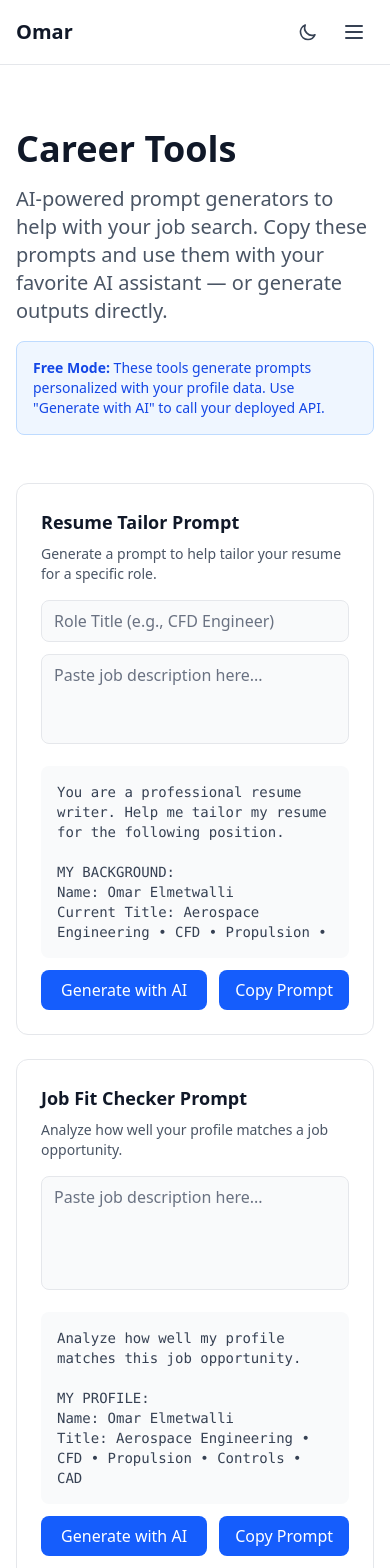
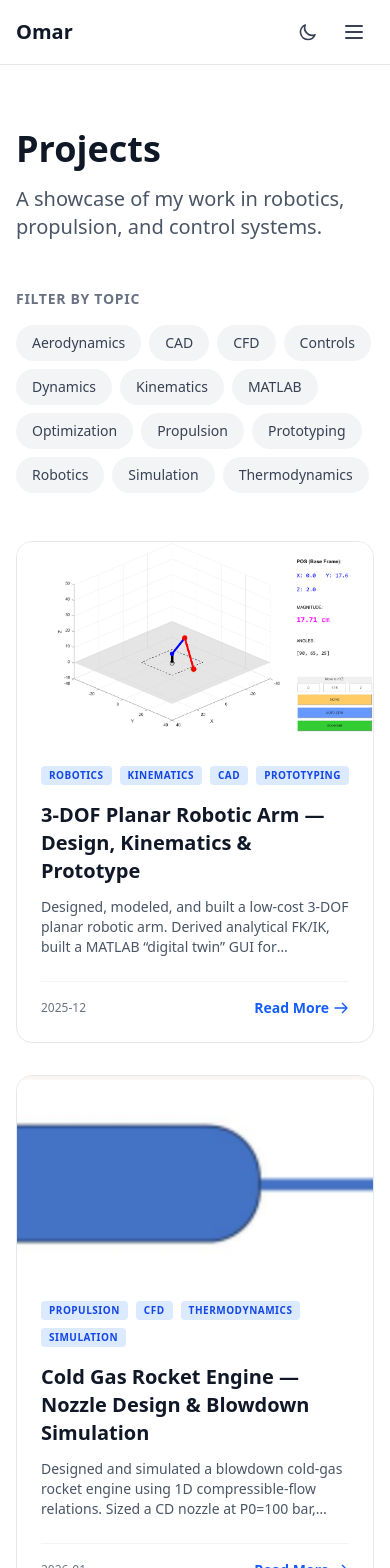
Before and after one commit to Omar-elmetwalli/github-portfolio, a Next.js app: page /projects in a window 390 px wide. Shown: the top 1568 px of the page. Built offline with nearby package versions, Linux system fonts and the light colour scheme.

Commit message:
Fix: Restore projects page content and add tag filtering

```diff
--- a/src/app/projects/page.tsx
+++ b/src/app/projects/page.tsx
@@ -1,450 +1,142 @@
 "use client";
 
 import { useState } from "react";
-import { profile } from "../../../data/profile";
-import { projects } from "../../../data/projects";
-import { callAi } from "../../lib/callAi";
+import Link from "next/link";
+import { projects, getAllTags } from "../../../data/projects";
 
-interface PromptCardProps {
-  title: string;
-  description: string;
-  children: React.ReactNode;
-  prompt: string;
-  disclaimer?: string;
-  output?: string | null;
-  onGenerate?: () => Promise<void>;
-  generating?: boolean;
-}
+export default function ProjectsPage() {
+  const [selectedTags, setSelectedTags] = useState<string[]>([]);
+  const allTags = getAllTags();
 
-function PromptCard({
-  title,
-  description,
-  children,
-  prompt,
-  disclaimer,
-  output,
-  onGenerate,
-  generating,
-}: PromptCardProps) {
-  const [copied, setCopied] = useState(false);
-
-  const copyToClipboard = async () => {
-    try {
-      await navigator.clipboard.writeText(output ?? prompt);
-      setCopied(true);
-      setTimeout(() => setCopied(false), 2000);
-    } catch (err) {
-      console.error("Failed to copy:", err);
-    }
+  const toggleTag = (tag: string) => {
+    setSelectedTags((prev) =>
+      prev.includes(tag) ? prev.filter((t) => t !== tag) : [...prev, tag]
+    );
   };
 
-  return (
-    <div className="p-6 bg-white dark:bg-gray-800 rounded-xl border border-gray-200 dark:border-gray-700">
-      <h3 className="text-lg font-semibold text-gray-900 dark:text-white mb-2">
-        {title}
-      </h3>
-      <p className="text-sm text-gray-600 dark:text-gray-400 mb-4">
-        {description}
-      </p>
-      {disclaimer && (
-        <div className="mb-4 p-3 bg-amber-50 dark:bg-amber-900/20 border border-amber-200 dark:border-amber-800 rounded-lg">
-          <p className="text-sm text-amber-700 dark:text-amber-400 font-medium">
-            ⚠️ {disclaimer}
-          </p>
-        </div>
-      )}
-      {children}
-      <div className="mt-4">
-        <div className="p-4 bg-gray-50 dark:bg-gray-900 rounded-lg max-h-48 overflow-y-auto">
-          <textarea
-            readOnly
-            value={output ?? prompt}
-            className="w-full h-40 bg-transparent text-sm text-gray-700 dark:text-gray-300 font-mono resize-none outline-none"
-          />
-        </div>
+  const filteredProjects = selectedTags.length === 0
+    ? projects
+    : projects.filter((project) =>
+      selectedTags.some((tag) => project.tags.includes(tag))
+    );
 
-        <div className="flex gap-3 mt-3">
-          {onGenerate && (
-            <button
-              onClick={onGenerate}
-              disabled={generating}
-              className={`flex-1 py-2 px-4 rounded-lg font-medium transition-colors ${generating ? "bg-gray-400 text-white cursor-not-allowed" : "bg-blue-600 hover:bg-blue-700 text-white"
-                }`}
-            >
-              {generating ? "Generating..." : "Generate with AI"}
-            </button>
-          )}
-
-          <button
-            onClick={copyToClipboard}
-            className={`py-2 px-4 rounded-lg font-medium transition-colors ${copied ? "bg-green-600 text-white" : "bg-blue-600 hover:bg-blue-700 text-white"
-              }`}
-          >
-            {copied ? "✓ Copied!" : "Copy Prompt"}
-          </button>
-        </div>
-      </div>
-    </div>
-  );
-}
-
-/* ------- ResumeTailorPrompt (example) ------- */
-function ResumeTailorPrompt() {
-  const [roleTitle, setRoleTitle] = useState("");
-  const [jobDescription, setJobDescription] = useState("");
-  const [output, setOutput] = useState<string | null>(null);
-  const [generating, setGenerating] = useState(false);
-
-  const prompt = `You are a professional resume writer. Help me tailor my resume for the following position.
-
-MY BACKGROUND:
-Name: ${profile.name}
-Current Title: ${profile.title}
-Summary: ${profile.summary}
-Skills: ${profile.skills.join(", ")}
-
-PROJECTS:
-${projects.map((p) => `- ${p.title}: ${p.summary}`).join("\n")}
-
-TARGET ROLE: ${roleTitle || "[Enter role title]"}
-
-JOB DESCRIPTION:
-${jobDescription || "[Paste job description here]"}
-
-Please:
-1. Provide tailored resume bullets (use strong action verbs, quantifiable outcomes where possible).
-2. Provide 8-12 keyword suggestions to include in the resume for ATS.
-`;
-
-  const handleGenerate = async () => {
-    setGenerating(true);
-    try {
-      const text = await callAi(
-        undefined,
-        "resume_tailor",
-        { roleTitle, jobDescription },
-        {
-          name: profile.name,
-          title: profile.title,
-          summary: profile.summary,
-          skills: profile.skills,
-        }
-      );
-      setOutput(text);
-    } catch (err: any) {
-      setOutput(`Error: ${err.message || "Failed to generate. Try again later."}`);
-    } finally {
-      setGenerating(false);
-    }
-  };
-
-  return (
-    <PromptCard
-      title="Resume Tailor Prompt"
-      description="Generate a prompt to help tailor your resume for a specific role."
-      prompt={prompt}
-      output={output}
-      onGenerate={handleGenerate}
-      generating={generating}
-    >
-      <div className="space-y-3">
-        <input
-          type="text"
-          placeholder="Role Title (e.g., CFD Engineer)"
-          value={roleTitle}
-          onChange={(e) => setRoleTitle(e.target.value)}
-          className="w-full px-3 py-2 bg-gray-50 dark:bg-gray-900 border border-gray-200 dark:border-gray-700 rounded-lg text-gray-900 dark:text-white placeholder-gray-500"
-        />
-        <textarea
-          placeholder="Paste job description here..."
-          value={jobDescription}
-          onChange={(e) => setJobDescription(e.target.value)}
-          rows={3}
-          className="w-full px-3 py-2 bg-gray-50 dark:bg-gray-900 border border-gray-200 dark:border-gray-700 rounded-lg text-gray-900 dark:text-white placeholder-gray-500 resize-none"
-        />
-      </div>
-    </PromptCard>
-  );
-}
-
-/* ------- JobFitCheckerPrompt ------- */
-function JobFitCheckerPrompt() {
-  const [jobDescription, setJobDescription] = useState("");
-  const [output, setOutput] = useState<string | null>(null);
-  const [generating, setGenerating] = useState(false);
-
-  const prompt = `Analyze how well my profile matches this job opportunity.
-
-MY PROFILE:
-Name: ${profile.name}
-Title: ${profile.title}
-Summary: ${profile.summary}
-Skills: ${profile.skills.join(", ")}
-
-MY PROJECTS:
-${projects.map((p) => `- ${p.title} (${p.tags.join(", ")}): ${p.summary}`).join("\n")}
-
-JOB DESCRIPTION:
-${jobDescription || "[Paste job description here]"}
-
-Please provide:
-1. Match Score (0-100%) with explanation
-2. Matching Skills & Experience (what aligns well)
-3. Gaps & Missing Requirements (what I'm lacking)
-4. Transferable Skills (how my experience applies)
-5. Recommendations (how to strengthen my application)
-6. Keywords to emphasize
-7. Next steps
-`;
-
-  const handleGenerate = async () => {
-    setGenerating(true);
-    try {
-      const text = await callAi(
-        undefined,
-        "job_fit",
-        { jobDescription },
-        {
-          name: profile.name,
-          title: profile.title,
-          summary: profile.summary,
-          skills: profile.skills,
-        }
-      );
-      setOutput(text);
-    } catch (err: any) {
-      setOutput(`Error: ${err.message || "Failed to generate. Try again later."}`);
-    } finally {
-      setGenerating(false);
-    }
-  };
-
-  return (
-    <PromptCard
-      title="Job Fit Checker Prompt"
-      description="Analyze how well your profile matches a job opportunity."
-      prompt={prompt}
-      output={output}
-      onGenerate={handleGenerate}
-      generating={generating}
-    >
-      <div className="space-y-3">
-        <textarea
-          placeholder="Paste job description here..."
-          value={jobDescription}
-          onChange={(e) => setJobDescription(e.target.value)}
-          rows={4}
-          className="w-full px-3 py-2 bg-gray-50 dark:bg-gray-900 border border-gray-200 dark:border-gray-700 rounded-lg text-gray-900 dark:text-white placeholder-gray-500 resize-none"
-        />
-      </div>
-    </PromptCard>
-  );
-}
-
-/* ------- AcceptanceLikelihoodPrompt ------- */
-function AcceptanceLikelihoodPrompt() {
-  const [companyType, setCompanyType] = useState("");
-  const [jobDescription, setJobDescription] = useState("");
-  const [output, setOutput] = useState<string | null>(null);
-  const [generating, setGenerating] = useState(false);
-
-  const prompt = `Estimate my likelihood of getting this position based on my profile.
-
-MY PROFILE:
-Name: ${profile.name}
-Title: ${profile.title}
-Location: ${profile.location}
-Summary: ${profile.summary}
-Skills: ${profile.skills.join(", ")}
-
-MY PROJECTS:
-${projects.map((p) => `- ${p.title}: ${p.summary} | Tools: ${p.tools.join(", ")}`).join("\n")}
-
-COMPANY TYPE: ${companyType || "[Enter company type, e.g., Startup, Fortune 500, Research Lab]"}
-
-JOB DESCRIPTION:
-${jobDescription || "[Paste job description here]"}
-
-Please analyze:
-1. Estimated Acceptance Likelihood (Low/Medium/High) with reasoning
-2. Strongest Qualifications
-3. Weakest Areas
-4. Competition Level
-5. Suggestions to Improve Chances
-
-Include a disclaimer: "Estimate only, not a guarantee."`;
-
-  const handleGenerate = async () => {
-    setGenerating(true);
-    try {
-      const text = await callAi(
-        undefined,
-        "acceptance",
-        { companyType, jobDescription },
-        {
-          name: profile.name,
-          title: profile.title,
-          summary: profile.summary,
-          skills: profile.skills,
-        }
-      );
-      setOutput(text);
-    } catch (err: any) {
-      setOutput(`Error: ${err.message || "Failed to generate. Try again later."}`);
-    } finally {
-      setGenerating(false);
-    }
-  };
-
-  return (
-    <PromptCard
-      title="Acceptance Likelihood Prompt"
-      description="Get an estimate of your chances for a specific position."
-      prompt={prompt}
-      disclaimer="Estimate only. Not a guarantee."
-      output={output}
-      onGenerate={handleGenerate}
-      generating={generating}
-    >
-      <div className="space-y-3">
-        <input
-          type="text"
-          placeholder="Company Type (e.g., Aerospace Startup, Defense Contractor)"
-          value={companyType}
-          onChange={(e) => setCompanyType(e.target.value)}
-          className="w-full px-3 py-2 bg-gray-50 dark:bg-gray-900 border border-gray-200 dark:border-gray-700 rounded-lg text-gray-900 dark:text-white placeholder-gray-500"
-        />
-        <textarea
-          placeholder="Paste job description here..."
-          value={jobDescription}
-          onChange={(e) => setJobDescription(e.target.value)}
-          rows={3}
-          className="w-full px-3 py-2 bg-gray-50 dark:bg-gray-900 border border-gray-200 dark:border-gray-700 rounded-lg text-gray-900 dark:text-white placeholder-gray-500 resize-none"
-        />
-      </div>
-    </PromptCard>
-  );
-}
-
-/* ------- CoverLetterPrompt ------- */
-function CoverLetterPrompt() {
-  const [company, setCompany] = useState("");
-  const [role, setRole] = useState("");
-  const [tone, setTone] = useState("professional");
-  const [output, setOutput] = useState<string | null>(null);
-  const [generating, setGenerating] = useState(false);
-
-  const prompt = `Write a cover letter and LinkedIn connection message for this opportunity.
-
-MY PROFILE:
-Name: ${profile.name}
-Title: ${profile.title}
-Email: ${profile.email}
-LinkedIn: ${profile.linkedin}
-Summary: ${profile.summary}
-
-KEY PROJECTS:
-${projects.slice(0, 3).map((p) => `- ${p.title}: ${p.summary}`).join("\n")}
-
-TARGET:
-Company: ${company || "[Enter company name]"}
-Role: ${role || "[Enter role title]"}
-Tone: ${tone}
-
-Please generate:
-
-1. COVER LETTER (${tone} tone) — 1 page max
-2. LINKEDIN CONNECTION MESSAGE — short (under 300 chars)
-`;
-
-  const handleGenerate = async () => {
-    setGenerating(true);
-    try {
-      const text = await callAi(
-        undefined,
-        "cover_letter",
-        { company, role, tone },
-        {
-          name: profile.name,
-          title: profile.title,
-          summary: profile.summary,
-          skills: profile.skills,
-        }
-      );
-      setOutput(text);
-    } catch (err: any) {
-      setOutput(`Error: ${err.message || "Failed to generate. Try again later."}`);
-    } finally {
-      setGenerating(false);
-    }
-  };
-
-  return (
-    <PromptCard
-      title="Cover Letter & LinkedIn Message"
-      description="Generate personalized outreach content for job applications."
-      prompt={prompt}
-      output={output}
-      onGenerate={handleGenerate}
-      generating={generating}
-    >
-      <div className="space-y-3">
-        <input
-          type="text"
-          placeholder="Company Name"
-          value={company}
-          onChange={(e) => setCompany(e.target.value)}
-          className="w-full px-3 py-2 bg-gray-50 dark:bg-gray-900 border border-gray-200 dark:border-gray-700 rounded-lg text-gray-900 dark:text-white placeholder-gray-500"
-        />
-        <input
-          type="text"
-          placeholder="Role Title"
-          value={role}
-          onChange={(e) => setRole(e.target.value)}
-          className="w-full px-3 py-2 bg-gray-50 dark:bg-gray-900 border border-gray-200 dark:border-gray-700 rounded-lg text-gray-900 dark:text-white placeholder-gray-500"
-        />
-        <select
-          value={tone}
-          onChange={(e) => setTone(e.target.value)}
-          className="w-full px-3 py-2 bg-gray-50 dark:bg-gray-900 border border-gray-200 dark:border-gray-700 rounded-lg text-gray-900 dark:text-white"
-        >
-          <option value="professional">Professional</option>
-          <option value="enthusiastic">Enthusiastic</option>
-          <option value="conversational">Conversational</option>
-          <option value="formal">Formal</option>
-        </select>
-      </div>
-    </PromptCard>
-  );
-}
-
-/* ------- ToolsPage (uses the cards) ------- */
-export default function ToolsPage() {
   return (
     <div className="min-h-screen py-16 px-4">
       <div className="max-w-6xl mx-auto">
         {/* Header */}
         <div className="mb-12">
           <h1 className="text-4xl md:text-5xl font-bold text-gray-900 dark:text-white mb-4">
-            Career Tools
+            Projects
           </h1>
-          <p className="text-xl text-gray-600 dark:text-gray-400 mb-4">
-            AI-powered prompt generators to help with your job search. Copy these prompts and use them with your favorite AI assistant — or generate outputs directly.
+          <p className="text-xl text-gray-600 dark:text-gray-400">
+            A showcase of my work in robotics, propulsion, and control systems.
           </p>
-          <div className="p-4 bg-blue-50 dark:bg-blue-900/20 border border-blue-200 dark:border-blue-800 rounded-lg">
-            <p className="text-sm text-blue-700 dark:text-blue-300">
-              <strong>Free Mode:</strong> These tools generate prompts personalized with your profile data. Use "Generate with AI" to call your deployed API.
-            </p>
+        </div>
+
+        {/* Filters */}
+        <div className="mb-12">
+          <h2 className="text-sm font-semibold text-gray-500 dark:text-gray-400 uppercase tracking-wider mb-4">
+            Filter by Topic
+          </h2>
+          <div className="flex flex-wrap gap-2">
+            {allTags.map((tag) => (
+              <button
+                key={tag}
+                onClick={() => toggleTag(tag)}
+                className={`px-4 py-2 rounded-full text-sm font-medium transition-colors ${selectedTags.includes(tag)
+                    ? "bg-blue-600 text-white"
+                    : "bg-gray-100 dark:bg-gray-800 text-gray-700 dark:text-gray-300 hover:bg-gray-200 dark:hover:bg-gray-700"
+                  }`}
+              >
+                {tag}
+              </button>
+            ))}
+            {selectedTags.length > 0 && (
+              <button
+                onClick={() => setSelectedTags([])}
+                className="px-4 py-2 text-sm font-medium text-red-600 hover:text-red-700 dark:text-red-400 dark:hover:text-red-300 transition-colors"
+              >
+                Clear All
+              </button>
+            )}
           </div>
         </div>
 
-        {/* Tools Grid */}
-        <div className="grid md:grid-cols-2 gap-6">
-          <ResumeTailorPrompt />
-          <JobFitCheckerPrompt />
-          <AcceptanceLikelihoodPrompt />
-          <CoverLetterPrompt />
+        {/* Projects Grid */}
+        <div className="grid md:grid-cols-2 lg:grid-cols-3 gap-8">
+          {filteredProjects.map((project) => (
+            <Link
+              key={project.slug}
+              href={`/projects/${project.slug}`}
+              className="group flex flex-col bg-white dark:bg-gray-900 rounded-2xl border border-gray-200 dark:border-gray-800 overflow-hidden hover:border-blue-500 dark:hover:border-blue-500 transition-all hover:shadow-2xl hover:-translate-y-1"
+            >
+              {/* Project Card Header (Optional: Image) */}
+              <div className="aspect-video w-full bg-gray-100 dark:bg-gray-800 overflow-hidden relative">
+                {project.gallery && project.gallery.length > 0 ? (
+                  <img
+                    src={project.gallery[0]}
+                    alt={project.title}
+                    className="w-full h-full object-cover transition-transform duration-500 group-hover:scale-110"
+                  />
+                ) : (
+                  <div className="flex items-center justify-center h-full text-gray-400 dark:text-gray-600">
+                    <svg className="w-12 h-12" fill="none" viewBox="0 0 24 24" stroke="currentColor">
+                      <path strokeLinecap="round" strokeLinejoin="round" strokeWidth={1} d="M4 16l4.586-4.586a2 2 0 012.828 0L16 16m-2-2l1.586-1.586a2 2 0 012.828 0L20 14m-6-6h.01M6 20h12a2 2 0 002-2V6a2 2 0 00-2-2H6a2 2 0 00-2 2v12a2 2 0 002 2z" />
+                    </svg>
+                  </div>
+                )}
+                <div className="absolute inset-0 bg-gradient-to-t from-gray-900/60 to-transparent opacity-0 group-hover:opacity-100 transition-opacity" />
+              </div>
+
+              {/* Project Card Content */}
+              <div className="p-6 flex flex-col flex-grow">
+                <div className="flex flex-wrap gap-2 mb-4">
+                  {project.tags.map((tag) => (
+                    <span
+                      key={tag}
+                      className="px-2 py-0.5 text-[10px] font-bold uppercase tracking-wider bg-blue-100 dark:bg-blue-900/30 text-blue-700 dark:text-blue-400 rounded"
+                    >
+                      {tag}
+                    </span>
+                  ))}
+                </div>
+                <h3 className="text-xl font-bold text-gray-900 dark:text-white mb-3 group-hover:text-blue-600 dark:group-hover:text-blue-400 transition-colors">
+                  {project.title}
+                </h3>
+                <p className="text-gray-600 dark:text-gray-400 text-sm line-clamp-3 mb-6 flex-grow">
+                  {project.summary}
+                </p>
+
+                <div className="flex items-center justify-between mt-auto pt-4 border-t border-gray-100 dark:border-gray-800">
+                  <span className="text-xs font-medium text-gray-500 dark:text-gray-500">
+                    {project.date}
+                  </span>
+                  <span className="text-sm font-bold text-blue-600 dark:text-blue-400 inline-flex items-center">
+                    Read More
+                    <svg className="ml-1 w-4 h-4 transition-transform group-hover:translate-x-1" fill="none" viewBox="0 0 24 24" stroke="currentColor">
+                      <path strokeLinecap="round" strokeLinejoin="round" strokeWidth={2} d="M14 5l7 7m0 0l-7 7m7-7H3" />
+                    </svg>
+                  </span>
+                </div>
+              </div>
+            </Link>
+          ))}
         </div>
+
+        {/* Empty State */}
+        {filteredProjects.length === 0 && (
+          <div className="text-center py-20 px-4 bg-gray-50 dark:bg-gray-900/50 rounded-2xl border border-dashed border-gray-300 dark:border-gray-700">
+            <p className="text-lg text-gray-600 dark:text-gray-400">
+              No projects found matching the selected filters.
+            </p>
+            <button
+              onClick={() => setSelectedTags([])}
+              className="mt-4 text-blue-600 dark:text-blue-400 font-medium hover:underline"
+            >
+              Clear all filters
+            </button>
+          </div>
+        )}
       </div>
     </div>
   );
```
